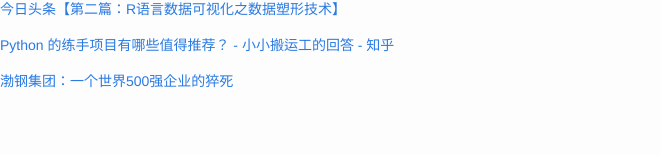
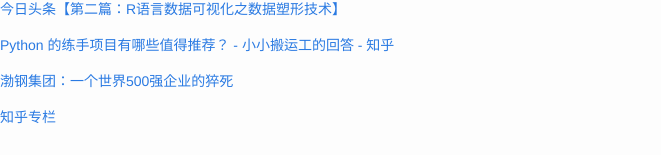
Before and after one commit to cnwarden/cnwarden.github.io, a Jekyll site: the page built from fav/index.md, in a window 1280 px wide and 900 px high, scrolled down 7254 px. Shown: the part 742-897 px from the top of the window, without its empty margins (0-661 px from the left). Built offline with Jekyll 4.4.1, drawn with Linux system fonts in a browser that asks for light colours; emoji names are drawn with the system emoji font; before the commit the page ends 8118 px from its top, so only the background shows below that.

Commit message:
auto commit

```diff
--- a/fav/index.md
+++ b/fav/index.md
@@ -448,3 +448,5 @@ title:  fav
 [Python 的练手项目有哪些值得推荐？ - 小小搬运工的回答 - 知乎](http://www.zhihu.com/question/29372574/answer/88624507)
 
 [渤钢集团：一个世界500强企业的猝死](http://mp.weixin.qq.com/s?__biz=MjM5NzAwMzU0MA==&mid=1264571410&idx=1&sn=c37107986309305c471e576ff396b869&scene=0#wechat_redirect)
+
+[知乎专栏](http://zhuanlan.zhihu.com/ricequant/20688517)
```
